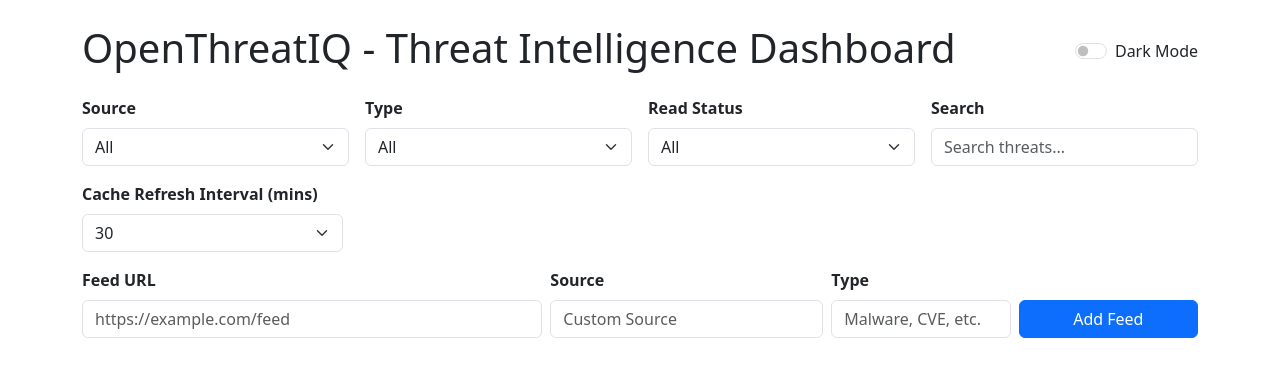
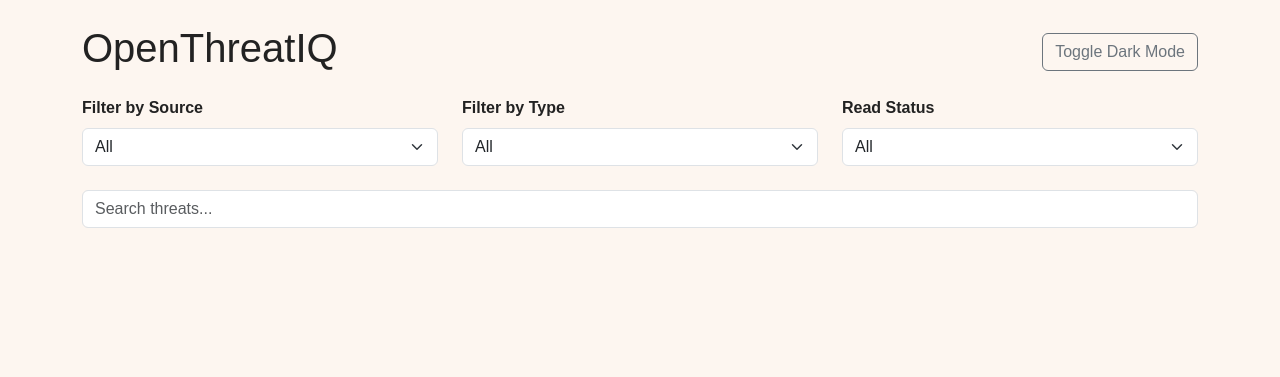
Before and after one commit to ashankobewatta/OpenThreatIQ, a Flask app: page / in a window 1280 px wide. Shown: the top 377 px of the page. Run offline with Flask 3, Linux system fonts and the light colour scheme; data that the repository does not hold is empty.

Commit message:
Update index.html

```diff
--- a/backend/templates/index.html
+++ b/backend/templates/index.html
@@ -3,101 +3,66 @@
 <head>
     <meta charset="UTF-8">
     <title>OpenThreatIQ Dashboard</title>
+    <!-- Bootstrap CSS -->
+    <link href="https://cdn.jsdelivr.net/npm/bootstrap@5.3.2/dist/css/bootstrap.min.css" rel="stylesheet">
+    <!-- Custom CSS -->
     <link rel="stylesheet" href="{{ url_for('static', filename='styles.css') }}">
-    <link href="https://cdn.jsdelivr.net/npm/bootstrap@5.3.0/dist/css/bootstrap.min.css" rel="stylesheet">
 </head>
 <body>
-    <div class="container py-4">
+<div class="container my-4">
     <div class="d-flex justify-content-between align-items-center mb-3">
-            <h1>OpenThreatIQ - Threat Intelligence Dashboard</h1>
-            <div class="form-check form-switch">
-                <input class="form-check-input" type="checkbox" id="dark-toggle">
-                <label class="form-check-label" for="dark-toggle">Dark Mode</label>
-            </div>
+        <h1>OpenThreatIQ</h1>
+        <button id="darkModeToggle" class="btn btn-outline-secondary">Toggle Dark Mode</button>
     </div>
 
-        <!-- Filters & Search -->
-        <div class="row g-3 mb-3">
-            <div class="col-md-3">
-                <label class="form-label">Source</label>
-                <select id="source-filter" class="form-select"></select>
-            </div>
-            <div class="col-md-3">
-                <label class="form-label">Type</label>
-                <select id="type-filter" class="form-select"></select>
-            </div>
-            <div class="col-md-3">
-                <label class="form-label">Read Status</label>
-                <select id="read-filter" class="form-select">
+    <div class="row mb-3">
+        <div class="col-md-4 mb-2">
+            <label class="form-label">Filter by Source</label>
+            <select id="sourceFilter" class="form-select">
                 <option value="All">All</option>
-                    <option value="Read">Read</option>
-                    <option value="Unread">Unread</option>
             </select>
         </div>
-            <div class="col-md-3">
-                <label class="form-label">Search</label>
-                <input type="text" id="search-bar" class="form-control" placeholder="Search threats...">
+        <div class="col-md-4 mb-2">
+            <label class="form-label">Filter by Type</label>
+            <select id="typeFilter" class="form-select">
+                <option value="All">All</option>
+            </select>
         </div>
-        </div>
-
-        <!-- Cache interval -->
-        <div class="row mb-3">
-            <div class="col-md-3">
-                <label class="form-label">Cache Refresh Interval (mins)</label>
-                <select id="cache-interval" class="form-select">
-                    <option value="10">10</option>
-                    <option value="30" selected>30</option>
-                    <option value="60">60</option>
-                    <option value="120">120</option>
+        <div class="col-md-4 mb-2">
+            <label class="form-label">Read Status</label>
+            <select id="readFilter" class="form-select">
+                <option value="All">All</option>
+                <option value="Unread">Unread</option>
+                <option value="Read">Read</option>
             </select>
         </div>
     </div>
 
-        <!-- Add custom feed -->
-        <div class="row mb-4">
-            <div class="col-md-12">
-                <form id="add-feed-form" class="row g-2 align-items-end">
-                    <div class="col-md-5">
-                        <label class="form-label">Feed URL</label>
-                        <input type="url" id="feed-url" class="form-control" placeholder="https://example.com/feed">
-                    </div>
-                    <div class="col-md-3">
-                        <label class="form-label">Source</label>
-                        <input type="text" id="feed-source" class="form-control" placeholder="Custom Source">
-                    </div>
-                    <div class="col-md-2">
-                        <label class="form-label">Type</label>
-                        <input type="text" id="feed-type" class="form-control" placeholder="Malware, CVE, etc.">
-                    </div>
-                    <div class="col-md-2">
-                        <button type="submit" class="btn btn-primary w-100">Add Feed</button>
-                    </div>
-                </form>
-            </div>
+    <div class="mb-3">
+        <input type="text" id="searchBar" class="form-control" placeholder="Search threats...">
     </div>
 
-        <!-- Threat Cards -->
-        <div id="cve-container" class="row g-3"></div>
+    <div id="threatContainer" class="row row-cols-1 row-cols-md-2 g-3"></div>
 </div>
 
-    <!-- Modal for full description -->
-    <div id="threatModal" class="modal" tabindex="-1" style="display:none;">
-        <div class="modal-dialog modal-lg">
+<!-- Modal for full details -->
+<div class="modal fade" id="threatModal" tabindex="-1" aria-hidden="true">
+  <div class="modal-dialog modal-lg modal-dialog-centered">
     <div class="modal-content">
       <div class="modal-header">
         <h5 class="modal-title" id="modalTitle"></h5>
-                    <button type="button" class="btn-close" id="closeModal"></button>
+        <button type="button" class="btn-close" data-bs-dismiss="modal" aria-label="Close"></button>
       </div>
       <div class="modal-body" id="modalBody"></div>
       <div class="modal-footer">
-                    <a href="#" id="modalLink" class="btn btn-secondary" target="_blank">Go to Source</a>
-                    <button type="button" class="btn btn-primary" id="closeModalBtn">Close</button>
+        <a id="modalLink" href="#" target="_blank" class="btn btn-primary">Go to Source</a>
+        <button type="button" class="btn btn-secondary" data-bs-dismiss="modal">Close</button>
       </div>
     </div>
   </div>
 </div>
 
-    <!-- Scripts -->
-    <script src="main.js"></script>
-</body>
-</html>
+<!-- Bootstrap JS -->
+<script src="https://cdn.jsdelivr.net/npm/bootstrap@5.3.2/dist/js/bootstrap.bundle.min.js"></script>
+<!-- Custom JS -->
+<script src="{{ url_for('static', filename='main.js') }}"></script>
```
Lines whose indentation alone changed are shown as unchanged.
